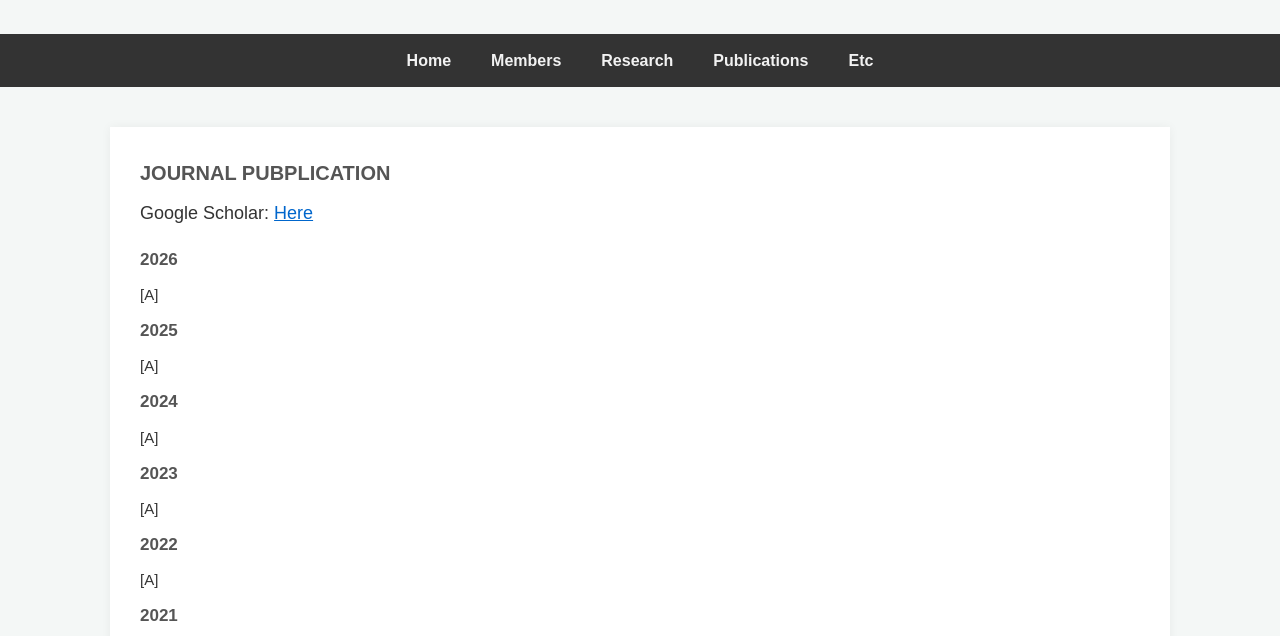
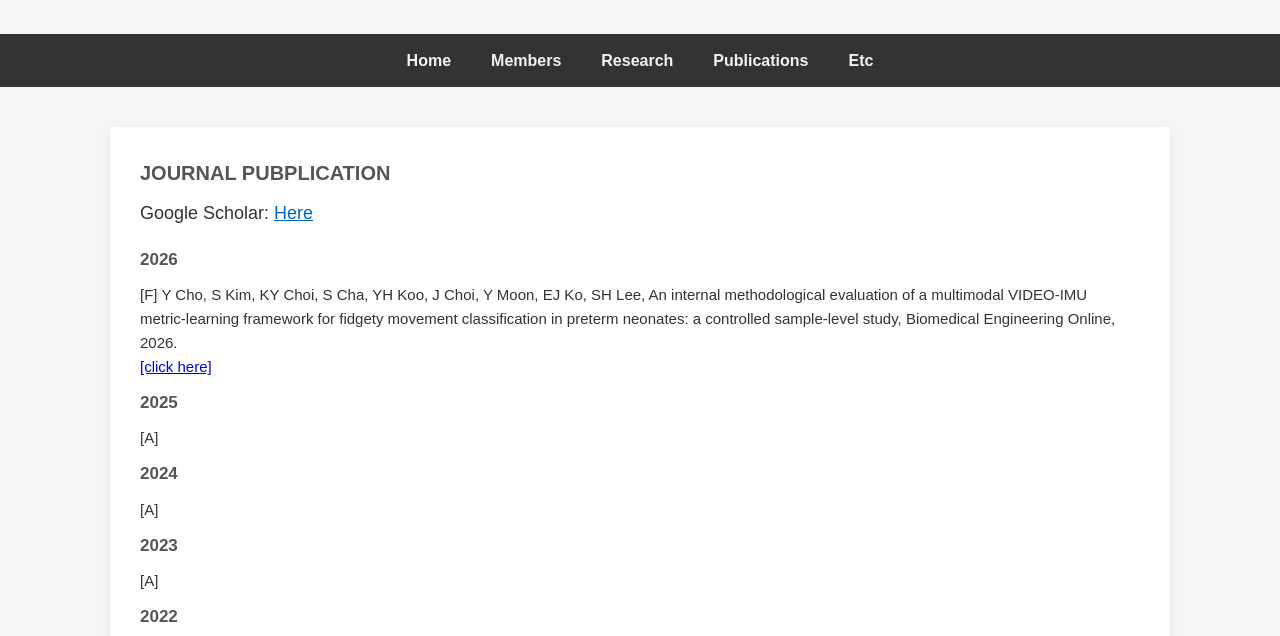
Before and after one commit to jacobianmatrix/jacobianmatrix.github.io, a plain HTML site: page publication.html in a window 1280 px wide. Shown: the part 86-722 px from the top of the page. Drawn offline with Linux system fonts and the light colour scheme.

Commit message:
Update publication.html

```diff
--- a/publication.html
+++ b/publication.html
@@ -134,7 +134,8 @@
             2026
         </div>
         <div style="font-size: 15px; font-weight: color: #555; margin-bottom: 10px;">
-            [A]
+            [F] Y Cho, S Kim, KY Choi, S Cha, YH Koo, J Choi, Y Moon, EJ Ko, SH Lee, An internal methodological evaluation of a multimodal VIDEO‑IMU metric‑learning framework for fidgety movement classification in preterm neonates: a controlled sample‑level study, Biomedical Engineering Online, 2026. <br>
+              <a href="https://link.springer.com/article/10.1186/s12938-026-01638-y"> [click here] </a>
         </div>
 
         <div style="font-size: 17px; font-weight: bold; color: #555; margin-bottom: 10px;">
```
